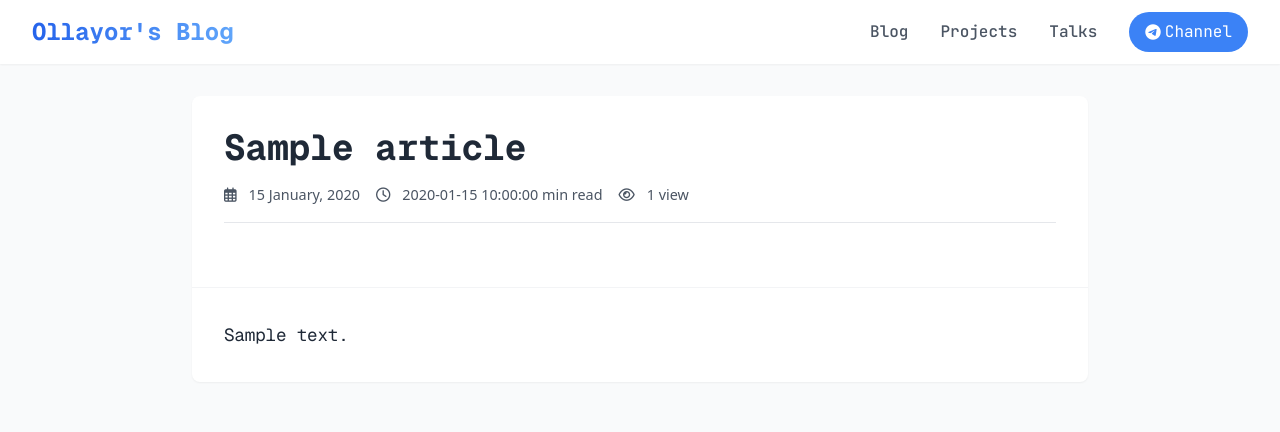
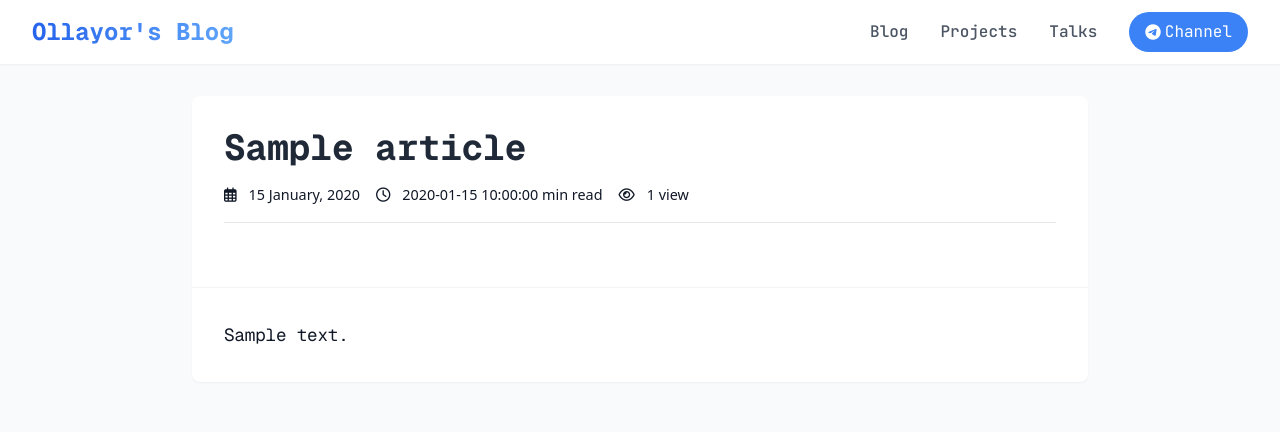
Before and after one commit to olllayor/qblog, a Flask app: template templates/article.html in a window 1280 px wide. Shown: the top 432 px of the page. Run offline with Flask 3, Linux system fonts and the light colour scheme; the template is opened without the code that fills it: most values are stand-ins (such as "Sample title", 1, 10 or a date in 2020); some libraries are stand-ins or nearby versions.

Commit message:
style: Update code-filename styles and enhance article metadata for better readability

```diff
--- a/static/blog-styles.css
+++ b/static/blog-styles.css
@@ -306,7 +306,7 @@ Inspired by modern MDX blog features with enhanced typography, code blocks, and
 
 .code-filename {
     background: var(--code-border);
-    color: var(--blog-dark-text-primary);
+    color: var(--blog-text-primary);
     padding: 0.5rem 1rem;
     border-radius: 0.5rem 0.5rem 0 0;
     font-family: 'JetBrains Mono', monospace;
@@ -320,6 +320,13 @@ Inspired by modern MDX blog features with enhanced typography, code blocks, and
     margin: 0;
     border-radius: 0 0 0.5rem 0.5rem;
     border-top: none;
+}
+
+/* Dark mode filename bar */
+.dark .code-filename {
+    background-color: #303236;
+    color: var(--blog-dark-text-primary);
+    border-color: #303236;
 }
 
 /* Terminal styling */
--- a/templates/article.html
+++ b/templates/article.html
@@ -45,7 +45,7 @@
 						{{ article.title }}
 					</h1>
 					<!-- Enhanced article metadata -->
-					<div class="article-meta text-gray-600 dark:text-gray-200">
+					<div class="article-meta">
 						<div class="meta-item">
 							<i class="far fa-calendar-alt mr-2"></i>
 							{{ article.date_published.strftime('%d %B, %Y') }}
@@ -61,7 +61,7 @@
 					</div>
 				</header>
 
-				<section class="blog-content p-8 text-gray-800 dark:text-gray-100">{{ article.content | safe }}</section>
+				<section class="blog-content p-8">{{ article.content | safe }}</section>
 			</article>
 			{% else %}
 			<div class="max-w-4xl mx-auto bg-white dark:bg-gray-800 rounded-lg shadow-sm p-8 text-center">
--- a/templates/blog.html
+++ b/templates/blog.html
@@ -52,7 +52,7 @@
 										{{ article.title }}
 									</h3>
 									<!-- Enhanced metadata for blog listings -->
-									<div class="article-meta text-gray-600 dark:text-gray-400">
+									<div class="article-meta">
 										<div class="flex items-center gap-4">
 											<div class="meta-item">
 												<i class="far fa-calendar-alt mr-2"></i>
```
